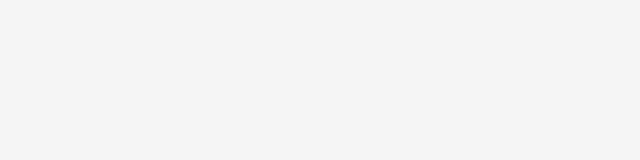
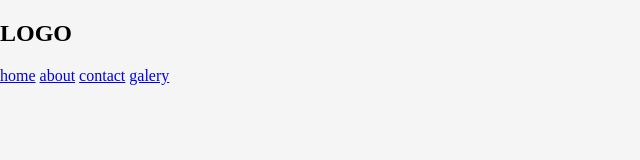
Before and after one commit to fathur425/my_review, a plain HTML site: page index.html in a window 1280 px wide. Shown: the whole page, without its empty margins (0-640 px from the left). Drawn offline with Linux system fonts and the light colour scheme.

Commit message:
Update kedua

```diff
--- a/index.html
+++ b/index.html
@@ -8,7 +8,16 @@
     <title>my review</title>
 </head>
 <body>
-
+    <nav class="navbar">
+        <h1 class="brand">LOGO
+        </h1>
+    <div class="menu">
+        <a href="#home" class="menuitem">home</a>
+        <a href="#about" class="menuitem">about</a>
+        <a href="#contact" class="menuitem">contact</a>
+        <a href="#gallery" class="menuitem">galery</a>
+    </div>
+    </nav>
 
     <script src="./main.js"></script>
 </body>
```
